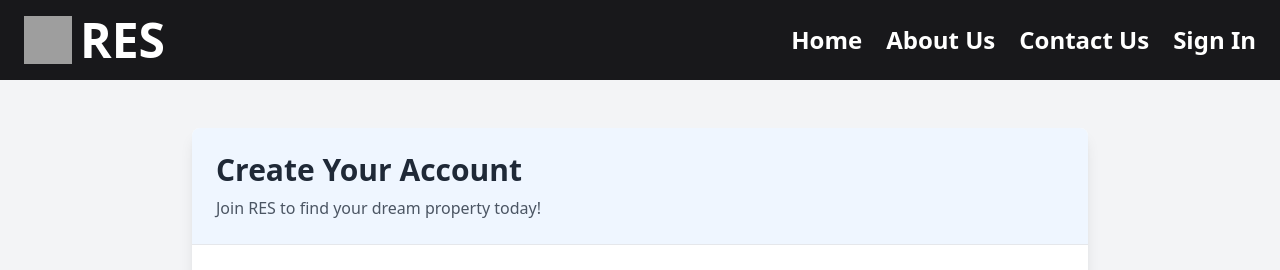
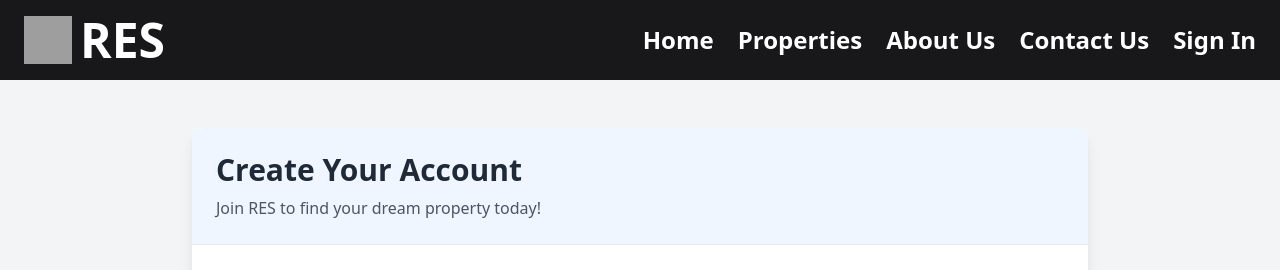
Before and after one commit to rahulkrishna8911/Realestate, a Django app: page /signup in a window 1280 px wide. Shown: the top 270 px of the page. Run offline with Django 5.2, Linux system fonts and the light colour scheme; some libraries are stand-ins or nearby versions; grey boxes are pictures that could not be loaded.

Commit message:
new change in navbar

```diff
--- a/templates/About.html
+++ b/templates/About.html
@@ -31,6 +31,8 @@
           <!-- Desktop Navigation -->
           <div class="hidden sm:flex flex-wrap justify-center gap-x-4 lg:gap-x-6 text-white font-semibold text-lg md:text-xl lg:text-2xl">
             <a href="/" class="hover:text-yellow-400">Home</a>
+            <a href="/property" class="hover:text-yellow-400">Properties</a>
+
             <a href="/about" class="text-yellow-400 underline">About Us</a>
             <a href="/contact" class="hover:text-yellow-400">Contact Us</a>
             <a href="/login" class="hover:text-yellow-400 ">Sign In</a>
@@ -41,6 +43,8 @@
         <div id="mobile-menu" class="hidden sm:hidden w-full mt-4 bg-black bg-opacity-80 rounded-lg p-4">
           <div class="flex flex-col space-y-3 text-white font-semibold text-xl">
             <a href="/" class="hover:text-yellow-400 py-2">Home</a>
+                      <a href="/property" class="hover:text-yellow-400 py-2">Properties</a>
+
             <a href="/about" class="text-yellow-400 py-2">About Us</a>
             <a href="/contact" class="hover:text-yellow-400 py-2">Contact Us</a>
             <a href="/login" class="hover:text-yellow-400 py-2">Sign In</a>
--- a/templates/Homepage.html
+++ b/templates/Homepage.html
@@ -30,6 +30,8 @@
 
           <!-- Desktop Navigation -->
           <div class="hidden sm:flex flex-wrap justify-center gap-x-4 lg:gap-x-6 text-white font-semibold text-lg md:text-xl lg:text-2xl">
+                      <a href="/property" class="hover:text-yellow-400">Properties</a>
+
             <a href="/about" class="hover:text-yellow-400">About Us</a>
             <a href="/contact" class="hover:text-yellow-400">Contact Us</a>
             <a href="/login" class="hover:text-yellow-400">Sign In</a>
@@ -39,6 +41,8 @@
         <!-- Mobile Navigation (Hidden by default) -->
         <div id="mobile-menu" class="hidden sm:hidden w-full mt-4 bg-black bg-opacity-80 rounded-lg p-4">
           <div class="flex flex-col space-y-3 text-white font-semibold text-xl">
+                     <a href="/property" class="hover:text-yellow-400 py-2">Properties</a>
+
             <a href="/about" class="hover:text-yellow-400 py-2">About Us</a>
             <a href="/contact" class="hover:text-yellow-400 py-2">Contact Us</a>
             <a href="/login" class="hover:text-yellow-400 py-2">Sign In</a>
--- a/templates/contact.html
+++ b/templates/contact.html
@@ -31,6 +31,8 @@
           <!-- Desktop Navigation -->
           <div class="hidden sm:flex flex-wrap justify-center gap-x-4 lg:gap-x-6 text-white font-semibold text-lg md:text-xl lg:text-2xl">
             <a href="/" class="hover:text-yellow-400">Home</a>
+                      <a href="/property" class="hover:text-yellow-400">Properties</a>
+
             <a href="/about" class="hover:text-yellow-400">About Us</a>
             <a href="/contact" class="hover:text-yellow-400 text-yellow-400">Contact Us</a>
             <a href="/login" class="hover:text-yellow-400 ">Sign In</a>
@@ -41,6 +43,8 @@
         <div id="mobile-menu" class="hidden sm:hidden w-full mt-4 bg-black bg-opacity-80 rounded-lg p-4">
           <div class="flex flex-col space-y-3 text-white font-semibold text-xl">
             <a href="/" class="hover:text-yellow-400 py-2">Home</a>
+                      <a href="/property" class="hover:text-yellow-400 py-2">Properties</a>
+
             <a href="/about" class="hover:text-yellow-400 py-2">About Us</a>
             <a href="/contact" class="hover:text-yellow-400 text-yellow-400 py-2">Contact Us</a>
             <a href="/login" class="hover:text-yellow-400 py-2">Sign In</a>
--- a/templates/signin.html
+++ b/templates/signin.html
@@ -27,6 +27,8 @@
         <!-- Desktop Navigation -->
         <div class="hidden sm:flex flex-wrap justify-center gap-x-4 lg:gap-x-6 text-white font-semibold text-lg md:text-xl lg:text-2xl">
           <a href="/" class="hover:text-yellow-400">Home</a>
+                    <a href="/property" class="hover:text-yellow-400">Properties</a>
+
           <a href="/about" class="hover:text-yellow-400">About Us</a>
           <a href="/contact" class="hover:text-yellow-400">Contact Us</a>
           <a href="/signup" class="hover:text-yellow-400">Sign Up</a>
@@ -37,6 +39,8 @@
       <div id="mobile-menu" class="hidden sm:hidden w-full mt-4 bg-black bg-opacity-80 rounded-lg p-4">
         <div class="flex flex-col space-y-3 text-white font-semibold text-xl">
           <a href="/" class="hover:text-yellow-400 py-2">Home</a>
+                    <a href="/property" class="hover:text-yellow-400 py-2">Properties</a>
+
           <a href="/about" class="hover:text-yellow-400 py-2">About Us</a>
           <a href="/contact" class="hover:text-yellow-400 py-2">Contact Us</a>
           <a href="/signup" class="hover:text-yellow-400 py-2">Sign Up</a>
--- a/templates/signup.html
+++ b/templates/signup.html
@@ -27,6 +27,8 @@
         <!-- Desktop Navigation -->
         <div class="hidden sm:flex flex-wrap justify-center gap-x-4 lg:gap-x-6 text-white font-semibold text-lg md:text-xl lg:text-2xl">
           <a href="/" class="hover:text-yellow-400">Home</a>
+                    <a href="/property" class="hover:text-yellow-400">Properties</a>
+
           <a href="/about" class="hover:text-yellow-400">About Us</a>
           <a href="/contact" class="hover:text-yellow-400">Contact Us</a>
             <a href="/login" class="hover:text-yellow-400 ">Sign In</a>
@@ -37,6 +39,8 @@
       <div id="mobile-menu" class="hidden sm:hidden w-full mt-4 bg-black bg-opacity-80 rounded-lg p-4">
         <div class="flex flex-col space-y-3 text-white font-semibold text-xl">
           <a href="/" class="hover:text-yellow-400 py-2">Home</a>
+                    <a href="/property" class="hover:text-yellow-400 py-2">Properties</a>
+
           <a href="/about" class="hover:text-yellow-400 py-2">About Us</a>
           <a href="/contact" class="hover:text-yellow-400 py-2">Contact Us</a>
             <a href="/login" class="hover:text-yellow-400 py-2">Sign In</a>
```
Also changed, not shown: Realestateapp/migrations/0001_initial.py (added), Realestateapp/migrations/__init__.py (added).
